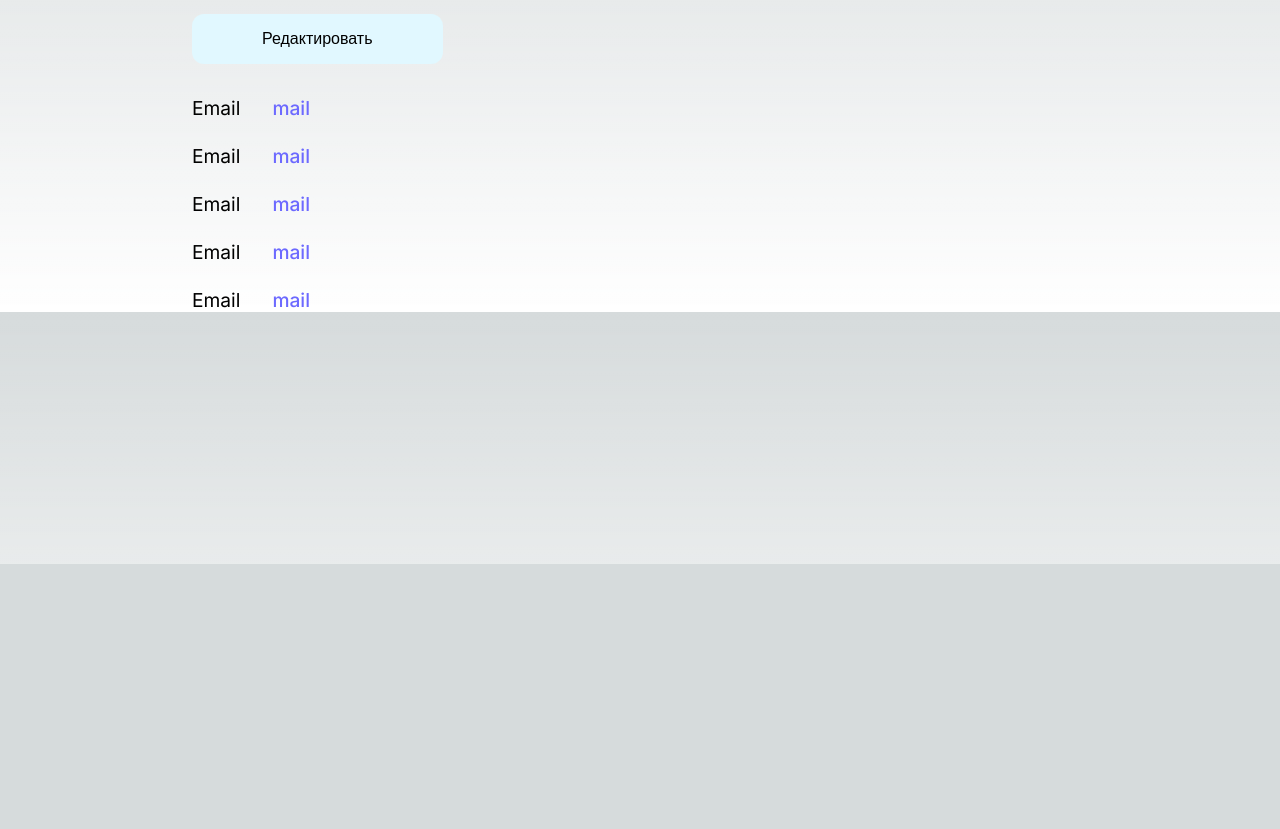
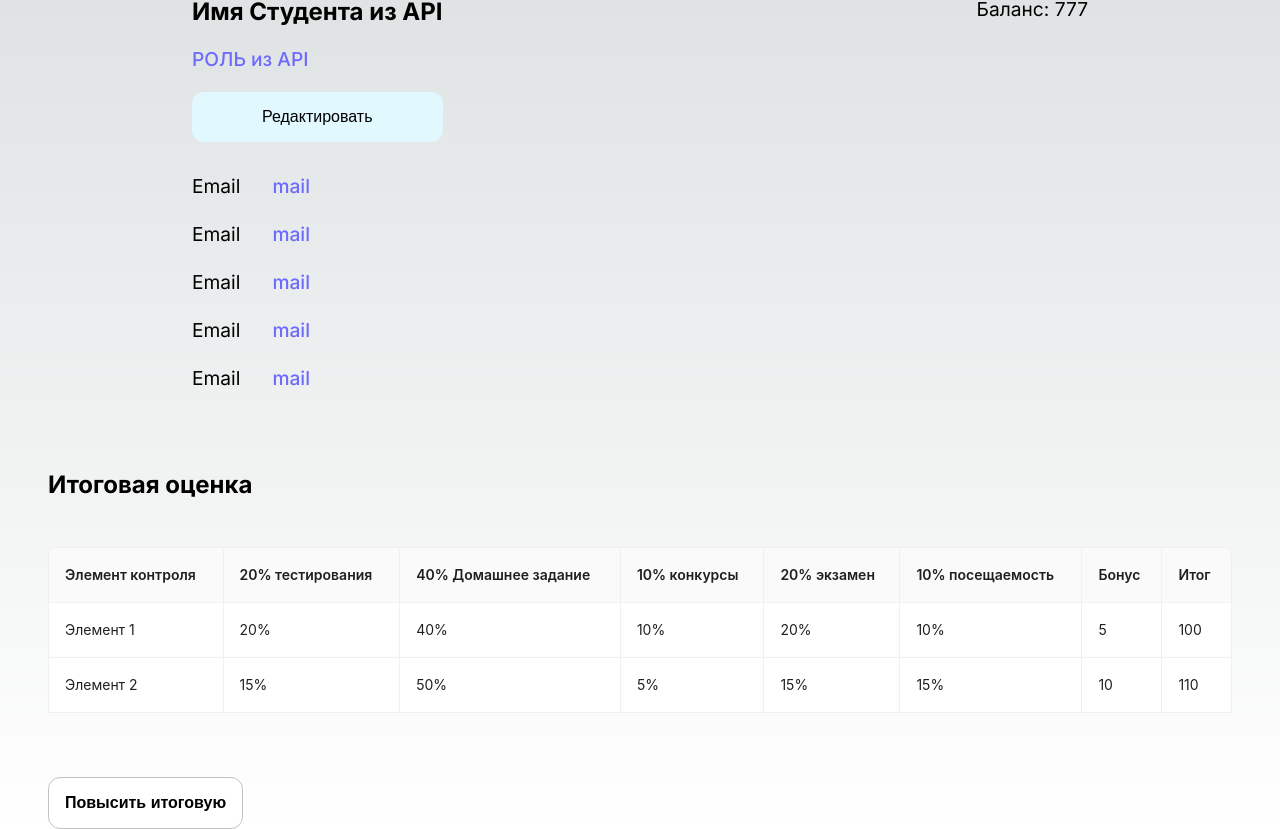
Before and after one commit to Michaelkh20/LMS-Entrepreneurship-School-Frontend, a Next.js app in the folder frontend/: page /admin/accounts/1 in a window 1280 px wide. Shown: the part 236-1065 px from the top of the page. Before the commit the page ends 800 px from the top, so only its background shows below. Built offline with nearby package versions, Linux system fonts and the light colour scheme.

Commit message:
table with ant design

```diff
--- a/frontend/src/app/admin/accounts/[id]/page.module.css
+++ b/frontend/src/app/admin/accounts/[id]/page.module.css
@@ -58,3 +58,26 @@
     font-size: 1.2rem;
 
 }
+
+.underlineText {
+    margin-left: 3rem;
+    margin-top: 5rem;
+    font-size: 1.5rem;
+}
+
+.buttonUp {
+    margin-top: 1rem;
+    padding: 1rem 1rem;
+    margin-left: 3rem;
+    border: 1px solid #C2C2C2;
+    background-color: white;
+    font-size: 1rem;
+    border-radius: 0.75rem;
+    cursor: pointer;
+    transition: background-color 0.2s ease-in-out;
+    font-weight: 600;
+}
+
+.buttonUp:hover {
+    background-color: #F2F2F2;
+}
--- a/frontend/src/app/admin/accounts/[id]/page.tsx
+++ b/frontend/src/app/admin/accounts/[id]/page.tsx
@@ -1,8 +1,36 @@
+import NavBarAdmin from '@/components/headers/header-admin/header';
 import style from './page.module.css';
+import TableComponent from './table';
 
 export default function Page({ params }: { params: { id: string } }) {
+    const data = [
+        {
+          key: '1',
+          elementControl: 'Элемент 1',
+          testing: '20%',
+          homework: '40%',
+          contests: '10%',
+          exam: '20%',
+          attendance: '10%',
+          bonus: '5',
+          total: '100',
+        },
+        {
+          key: '2',
+          elementControl: 'Элемент 2',
+          testing: '15%',
+          homework: '50%',
+          contests: '5%',
+          exam: '15%',
+          attendance: '15%',
+          bonus: '10',
+          total: '110',
+        },
+        // Добавьте остальные данные
+      ];
     return (
         <div>
+            <NavBarAdmin isHomePage={false} />
             <h1 className={style.title}> Профиль </h1>
             <div>ID IS: {params.id}</div>
             <div className={style.row}>
@@ -30,6 +58,11 @@ export default function Page({ params }: { params: { id: string } }) {
             <div className={style.line}>
                 Email <h1 className={style.role}> mail </h1>
             </div>
+            <h1 className={style.underlineText}>
+                Итоговая оценка
+            </h1>
+            <TableComponent data={data} />
+            <button className={style.buttonUp}> Повысить итоговую </button>
         </div>
 
     )
--- /dev/null
+++ b/frontend/src/app/admin/accounts/[id]/table.tsx
@@ -0,0 +1,75 @@
+"use client"
+
+import React from 'react';
+import { Table } from 'antd';
+
+interface TableData {
+    key: string;
+    elementControl: string;
+    testing: string;
+    homework: string;
+    contests: string;
+    exam: string;
+    attendance: string;
+    bonus: string;
+    total: string;
+}
+
+interface TableComponentProps {
+    data: TableData[];
+}
+
+const columns = [
+    {
+        title: 'Элемент контроля',
+        dataIndex: 'elementControl',
+        key: 'elementControl',
+    },
+    {
+        title: '20% тестирования',
+        dataIndex: 'testing',
+        key: 'testing',
+    },
+    {
+        title: '40% Домашнее задание',
+        dataIndex: 'homework',
+        key: 'homework',
+    },
+    {
+        title: '10% конкурсы',
+        dataIndex: 'contests',
+        key: 'contests',
+    },
+    {
+        title: '20% экзамен',
+        dataIndex: 'exam',
+        key: 'exam',
+    },
+    {
+        title: '10% посещаемость',
+        dataIndex: 'attendance',
+        key: 'attendance',
+    },
+    {
+        title: 'Бонус',
+        dataIndex: 'bonus',
+        key: 'bonus',
+    },
+    {
+        title: 'Итог',
+        dataIndex: 'total',
+        key: 'total',
+    },
+];
+
+const TableComponent: React.FC<TableComponentProps> = ({ data }) => {
+    return <Table
+        dataSource={data}
+        columns={columns}
+        pagination={false}
+        bordered // Добавляем границы ячеек таблицы
+        style={{ margin: '3rem' }} // Добавляем отступ от краев
+    />
+};
+
+export default TableComponent;
```
Also changed, not shown: frontend/src/app/test/page.tsx (+0 -2 lines).
